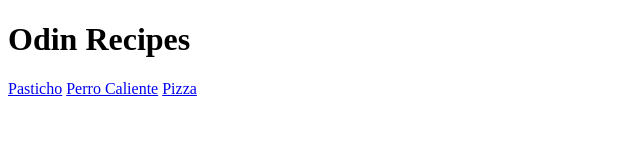
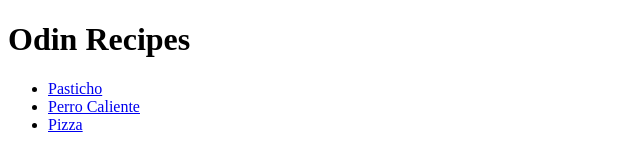
Before and after one commit to Morralito/odin-recipes, a plain HTML site: page index.html in a window 1280 px wide. Shown: the whole page, without its empty margins (0-640 px from the left). Drawn offline with Linux system fonts and the light colour scheme.

Commit message:
turn links into ordered list

```diff
--- a/index.html
+++ b/index.html
@@ -8,8 +8,13 @@
 </head>
 <body>
     <h1>Odin Recipes</h1>
-    <a href="./recipes/pasticho.html">Pasticho</a>
-    <a href="./recipes/perro_caliente.html">Perro Caliente</a>
-    <a href="./recipes/pizza.html">Pizza</a>
+    <ul>
+
+        <li><a href="./recipes/pasticho.html">Pasticho</a></li>
+        <li><a href="./recipes/perro_caliente.html">Perro Caliente</a></li>
+        <li><a href="./recipes/pizza.html">Pizza</a></li>
+    </ul>
+
+
 </body>
 </html>
```
